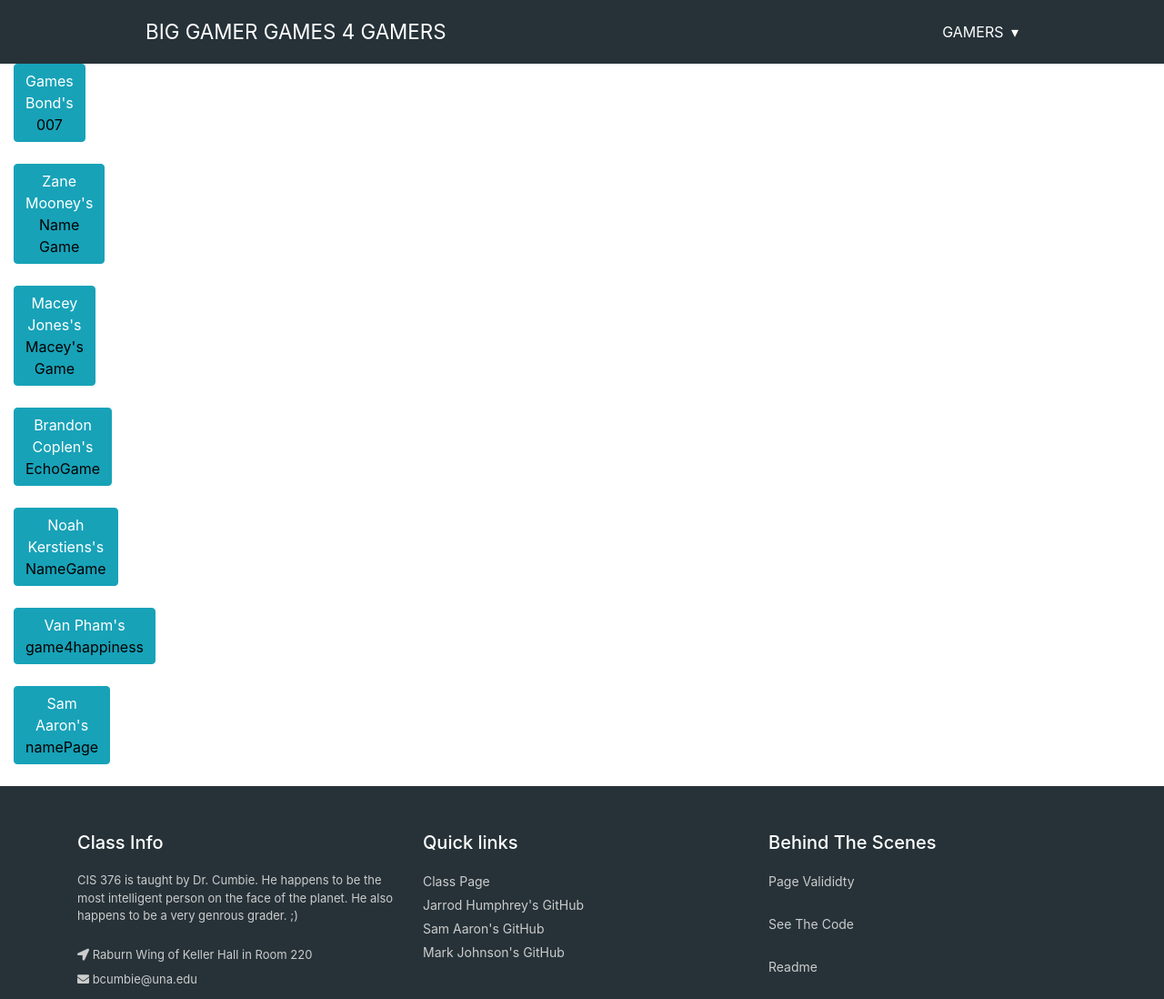
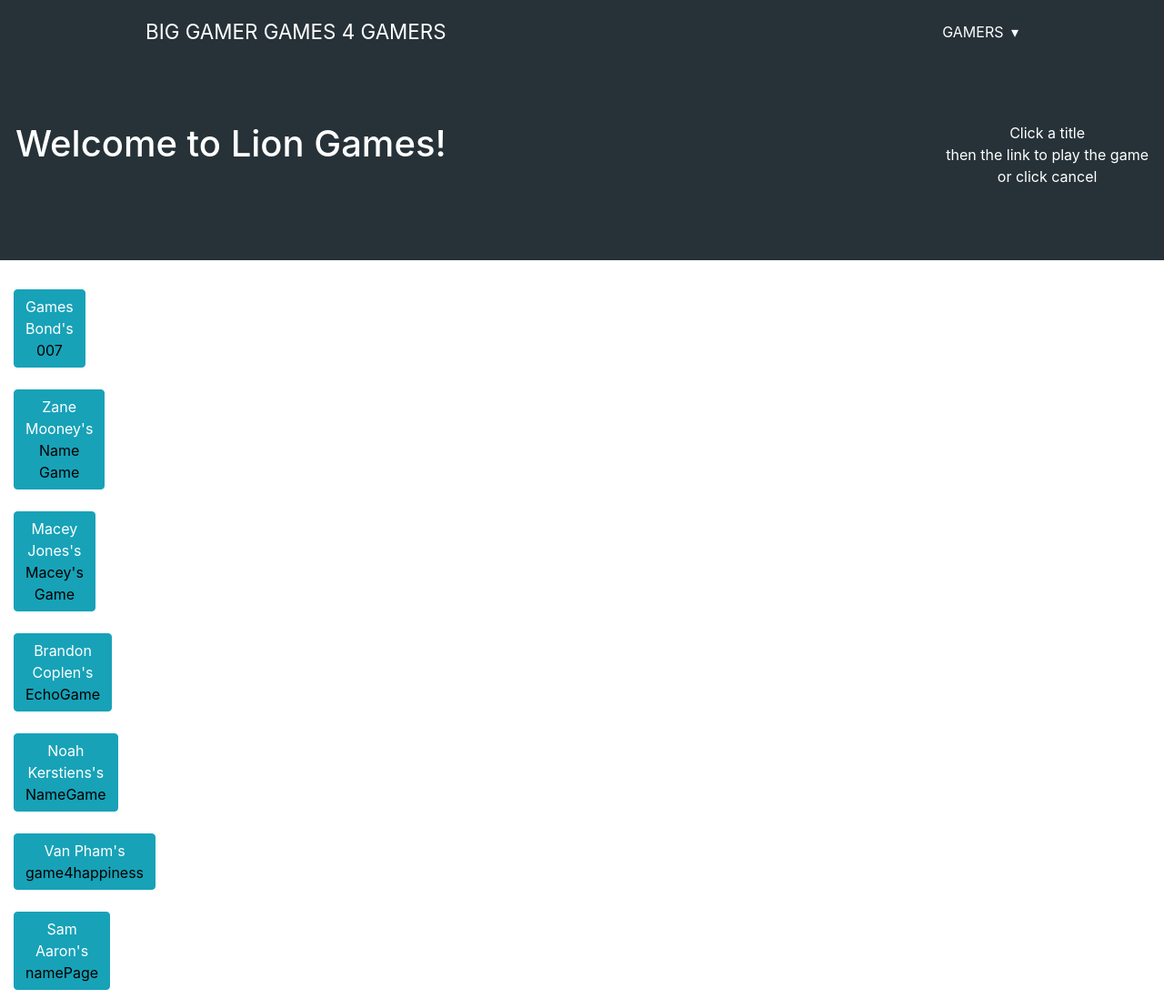
Before and after one commit to nkerstiens/legendary-waddle, a plain HTML site: page index.html in a window 1280 px wide. Shown: the top 1098 px of the page at 91% size. Drawn offline with nearby package versions, Linux system fonts and the light colour scheme; a script that the page names is missing.

Commit message:
Add files via upload

```diff
--- a/index.html
+++ b/index.html
@@ -32,12 +32,12 @@
 
 <!-- TEAM DESCRIPTON -->
 
-<!-- <div class="jumbotron row">
+<div class="jumbotron row">
   <h1 class="display-5">Welcome to Lion Games!</h1>
   <hr class="my-1">
   <p id = description>Click a title<br>then the link to play the game <br>or click cancel</br></p>
 </div>
- -->
+
 
 
 
```
